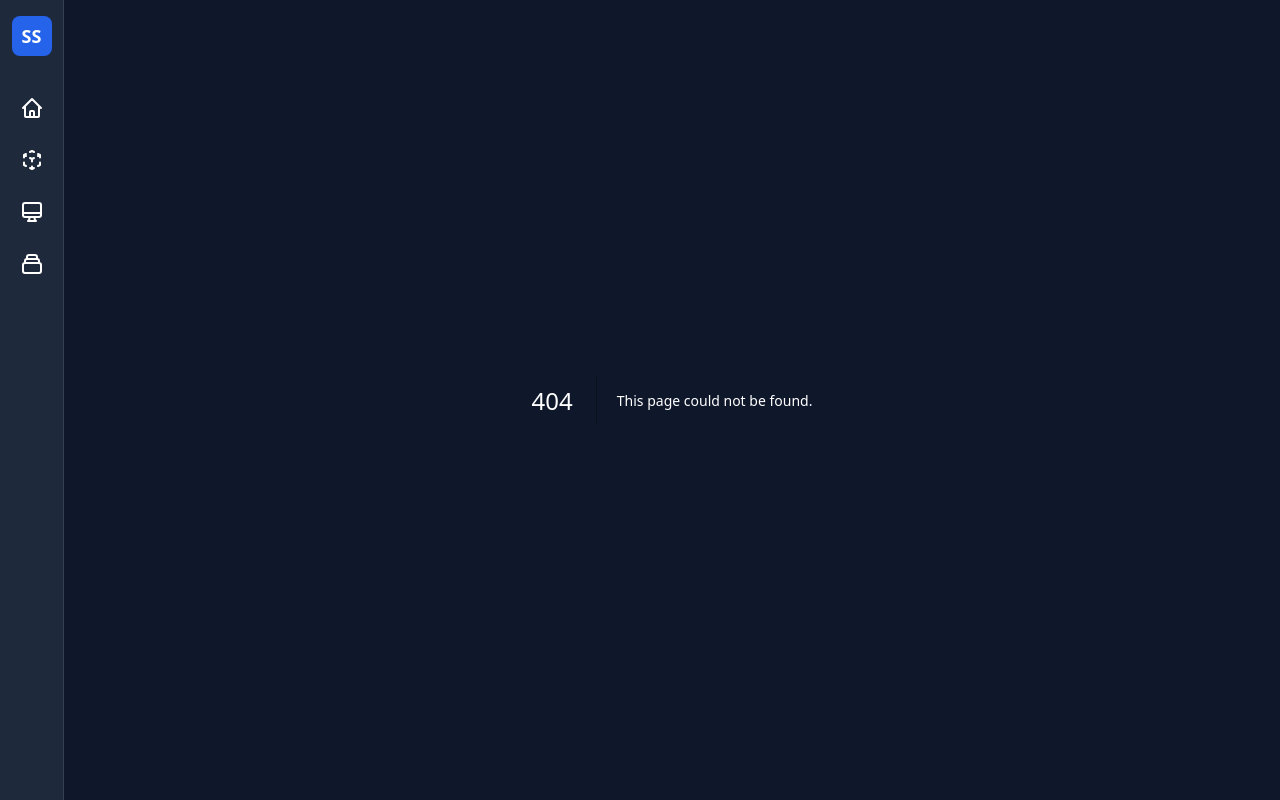
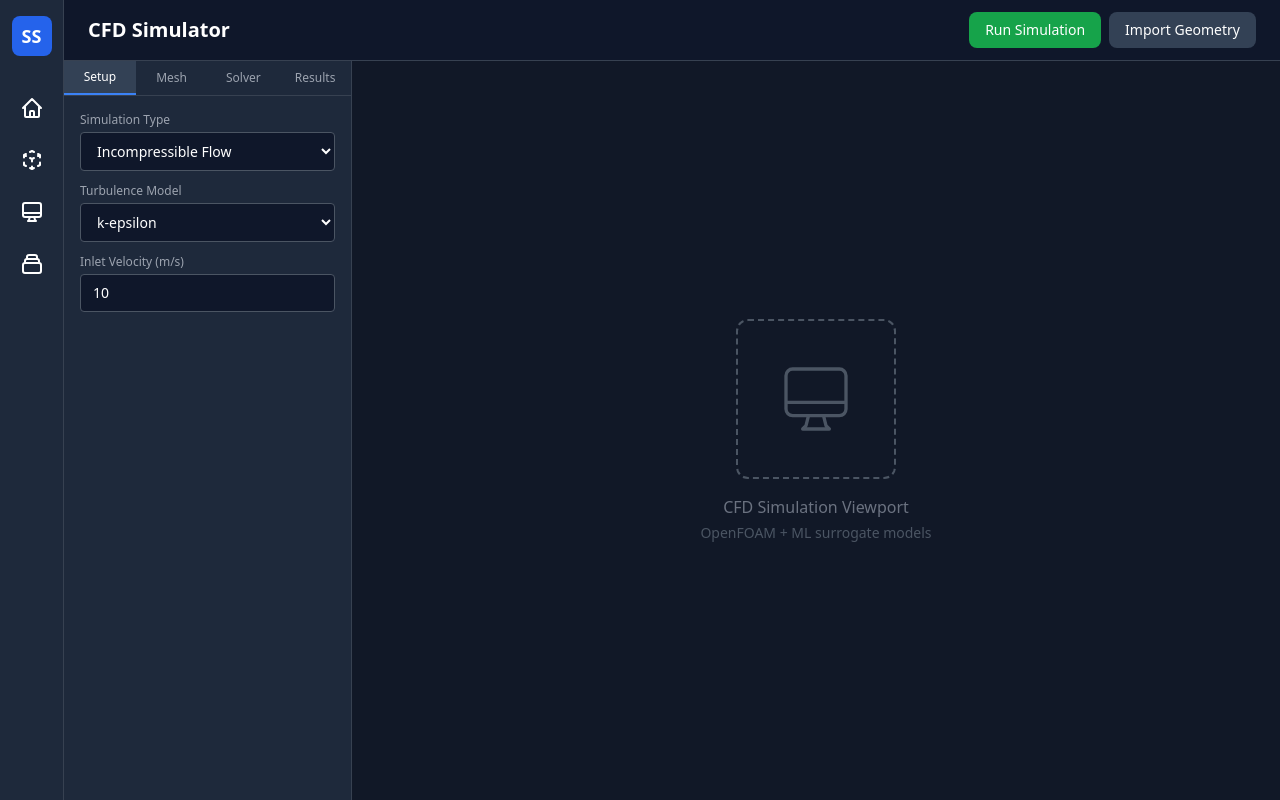
Before and after one commit to ganeshgowri-ASA/ShilpaSutra, a Next.js app: page /simulator in a window 1280 px wide. Before the commit this address had no page. Built offline with nearby package versions, Linux system fonts and the light colour scheme.

Commit message:
Create page.tsx

```diff
--- /dev/null
+++ b/src/app/simulator/page.tsx
@@ -0,0 +1,55 @@
+"use client";
+import { useState } from "react";
+
+export default function SimulatorPage() {
+  const [activeTab, setActiveTab] = useState("setup");
+  return (
+    <div className="h-full flex flex-col">
+      <header className="border-b border-gray-700 px-6 py-3 flex items-center justify-between">
+        <h1 className="text-xl font-bold">CFD Simulator</h1>
+        <div className="flex gap-2">
+          <button className="px-4 py-2 bg-green-600 hover:bg-green-700 rounded-lg text-sm font-medium">Run Simulation</button>
+          <button className="px-4 py-2 bg-surface-lighter rounded-lg text-sm">Import Geometry</button>
+        </div>
+      </header>
+      <div className="flex-1 flex overflow-hidden">
+        <div className="w-72 bg-surface-light border-r border-gray-700 flex flex-col">
+          <div className="flex border-b border-gray-700">
+            {["setup","mesh","solver","results"].map(t=>(
+              <button key={t} onClick={()=>setActiveTab(t)} className={`flex-1 px-3 py-2 text-xs font-medium capitalize ${activeTab===t?"bg-surface-lighter text-white border-b-2 border-brand-500":"text-gray-400"}`}>{t}</button>
+            ))}
+          </div>
+          <div className="p-4 space-y-3 overflow-y-auto">
+            {activeTab==="setup"&&<div className="space-y-3">
+              <div><label className="text-xs text-gray-400 block mb-1">Simulation Type</label><select className="w-full bg-surface border border-gray-600 rounded px-3 py-2 text-sm"><option>Incompressible Flow</option><option>Heat Transfer</option></select></div>
+              <div><label className="text-xs text-gray-400 block mb-1">Turbulence Model</label><select className="w-full bg-surface border border-gray-600 rounded px-3 py-2 text-sm"><option>k-epsilon</option><option>k-omega SST</option><option>Laminar</option></select></div>
+              <div><label className="text-xs text-gray-400 block mb-1">Inlet Velocity (m/s)</label><input type="number" defaultValue="10" className="w-full bg-surface border border-gray-600 rounded px-3 py-2 text-sm"/></div>
+            </div>}
+            {activeTab==="mesh"&&<div className="space-y-3">
+              <div><label className="text-xs text-gray-400 block mb-1">Mesh Type</label><select className="w-full bg-surface border border-gray-600 rounded px-3 py-2 text-sm"><option>Auto (Tet)</option><option>Hex</option></select></div>
+              <div><label className="text-xs text-gray-400 block mb-1">Element Size (mm)</label><input type="number" defaultValue="5" className="w-full bg-surface border border-gray-600 rounded px-3 py-2 text-sm"/></div>
+              <button className="w-full py-2 bg-brand-600 rounded text-sm">Generate Mesh</button>
+            </div>}
+            {activeTab==="solver"&&<div className="space-y-3">
+              <div><label className="text-xs text-gray-400 block mb-1">Solver</label><select className="w-full bg-surface border border-gray-600 rounded px-3 py-2 text-sm"><option>simpleFoam</option><option>pimpleFoam</option></select></div>
+              <div><label className="text-xs text-gray-400 block mb-1">Iterations</label><input type="number" defaultValue="1000" className="w-full bg-surface border border-gray-600 rounded px-3 py-2 text-sm"/></div>
+            </div>}
+            {activeTab==="results"&&<div className="space-y-2">
+              <p className="text-sm text-gray-400">Run simulation to see results</p>
+              {["Velocity","Pressure","Temperature","Streamlines"].map(r=>(<button key={r} className="w-full px-3 py-2 bg-surface-lighter rounded text-sm text-left hover:bg-gray-600">{r}</button>))}
+            </div>}
+          </div>
+        </div>
+        <div className="flex-1 bg-gray-900 flex items-center justify-center">
+          <div className="text-center">
+            <div className="w-40 h-40 mx-auto mb-4 border-2 border-dashed border-gray-600 rounded-xl flex items-center justify-center">
+              <svg className="w-20 h-20 text-gray-600" fill="none" stroke="currentColor" viewBox="0 0 24 24"><path strokeLinecap="round" strokeLinejoin="round" strokeWidth={1} d="M9.75 17L9 20l-1 1h8l-1-1-.75-3M3 13h18M5 17h14a2 2 0 002-2V5a2 2 0 00-2-2H5a2 2 0 00-2 2v10a2 2 0 002 2z"/></svg>
+            </div>
+            <p className="text-gray-500">CFD Simulation Viewport</p>
+            <p className="text-gray-600 text-sm mt-1">OpenFOAM + ML surrogate models</p>
+          </div>
+        </div>
+      </div>
+    </div>
+  );
+}
```
